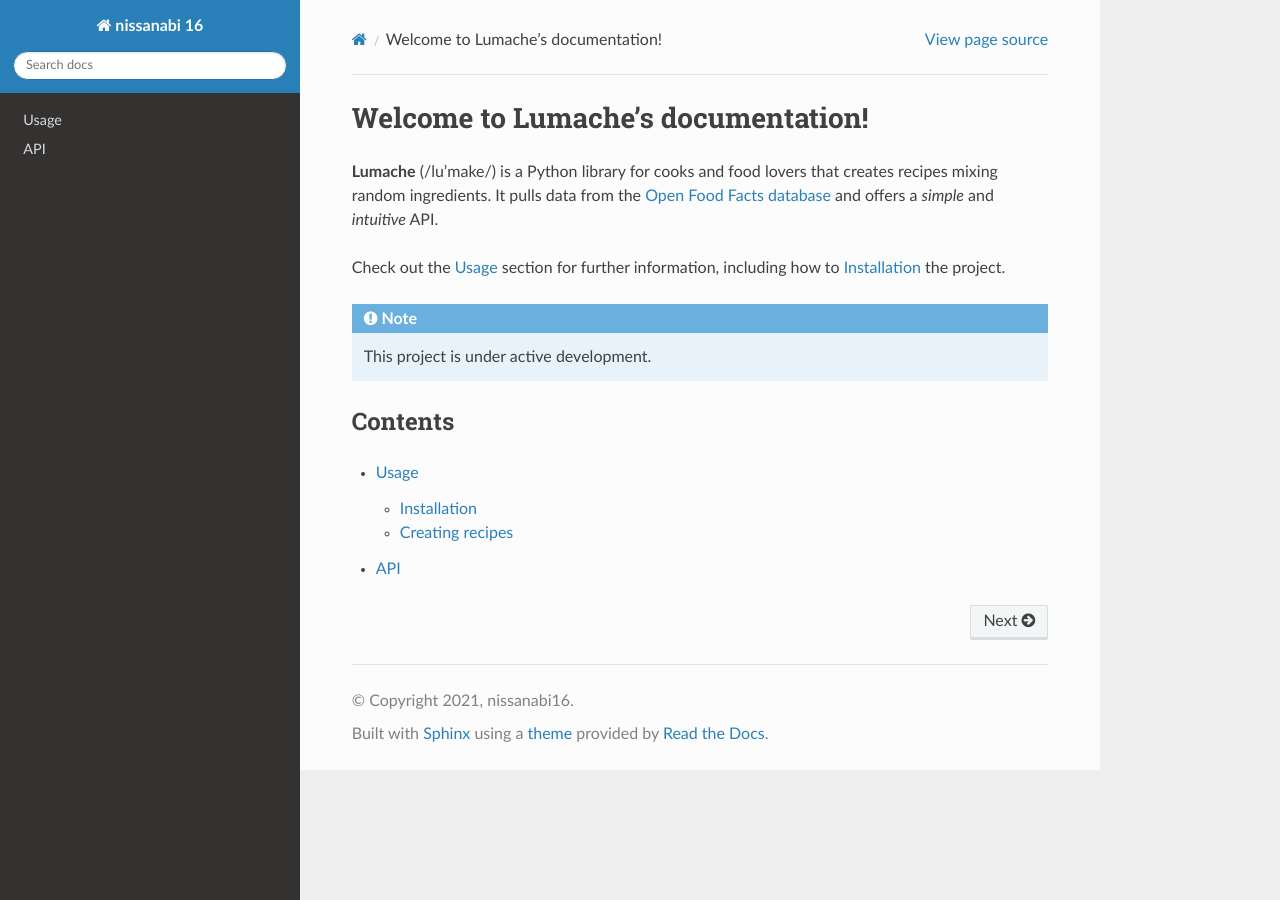
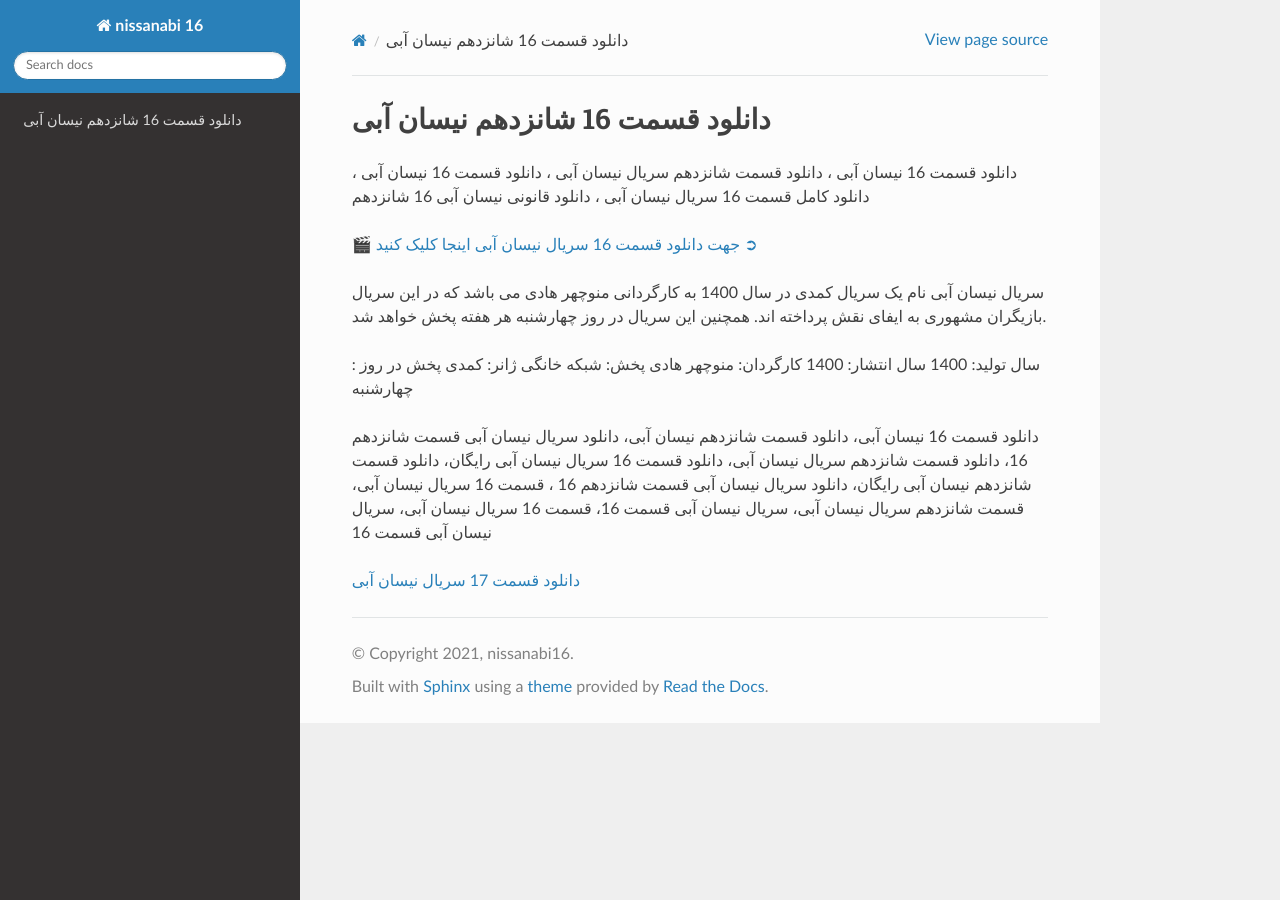
Before and after one commit to filmifa/nissanabi16, a Sphinx documentation site: the page built from docs/source/index.rst, in a window 1280 px wide. Built offline with Sphinx 7.4.7 and the Read the Docs theme 2.0.0, drawn with Linux system fonts in a browser that asks for light colours.

Commit message:
Update index.rst

```diff
--- a/docs/source/index.rst
+++ b/docs/source/index.rst
@@ -1,22 +1,22 @@
-Welcome to Lumache's documentation!
+دانلود قسمت 16 شانزدهم نیسان آبی
 ===================================
 
-**Lumache** (/lu'make/) is a Python library for cooks and food lovers
-that creates recipes mixing random ingredients.
-It pulls data from the `Open Food Facts database <https://world.openfoodfacts.org/>`_
-and offers a *simple* and *intuitive* API.
 
-Check out the :doc:`usage` section for further information, including
-how to :ref:`installation` the project.
+دانلود قسمت 16 نیسان آبی ، دانلود قسمت شانزدهم سریال نیسان آبی ، دانلود قسمت 16 نیسان آبی ، دانلود کامل قسمت 16 سریال نیسان آبی ، دانلود قانونی نیسان آبی 16 شانزدهم
 
-.. note::
+`🎬 جهت دانلود قسمت 16 سریال نیسان آبی اینجا کلیک کنید ➲ <https://pishgammovie.ir/iranian-serial-download/nissan-abi/>`_
 
-   This project is under active development.
+سریال نیسان آبی نام یک سریال کمدی در سال 1400 به کارگردانی منوچهر هادی می باشد که در این سریال بازیگران مشهوری به ایفای نقش پرداخته اند. همچنین این سریال در روز چهارشنبه هر هفته پخش خواهد شد.
 
-Contents
---------
+سال تولید: 1400
+سال انتشار: 1400
+کارگردان: منوچهر هادی
+پخش: شبکه خانگی
+ژانر: کمدی
+پخش در روز : چهارشنبه
 
-.. toctree::
 
-   usage
-   api
+دانلود قسمت 16 نیسان آبی، دانلود قسمت شانزدهم نیسان آبی، دانلود سریال نیسان آبی قسمت شانزدهم 16، دانلود قسمت شانزدهم سریال نیسان آبی، دانلود قسمت 16 سریال نیسان آبی رایگان، دانلود قسمت شانزدهم نیسان آبی رایگان، دانلود سریال نیسان آبی قسمت شانزدهم 16 ، قسمت 16 سریال نیسان آبی، قسمت شانزدهم سریال نیسان آبی، سریال نیسان آبی قسمت 16، قسمت 16 سریال نیسان آبی، سریال نیسان آبی قسمت 16
+
+
+`دانلود قسمت 17 سریال نیسان آبی <https://nissanabi17.readthedocs.io/en/latest/>`_
```
